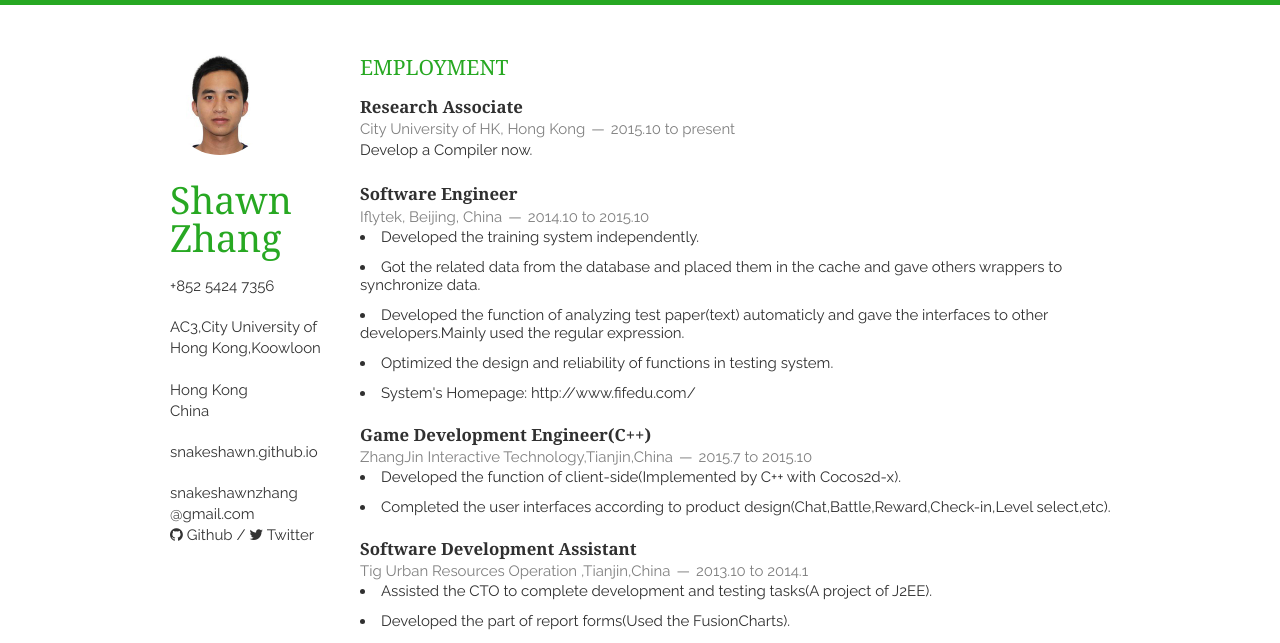
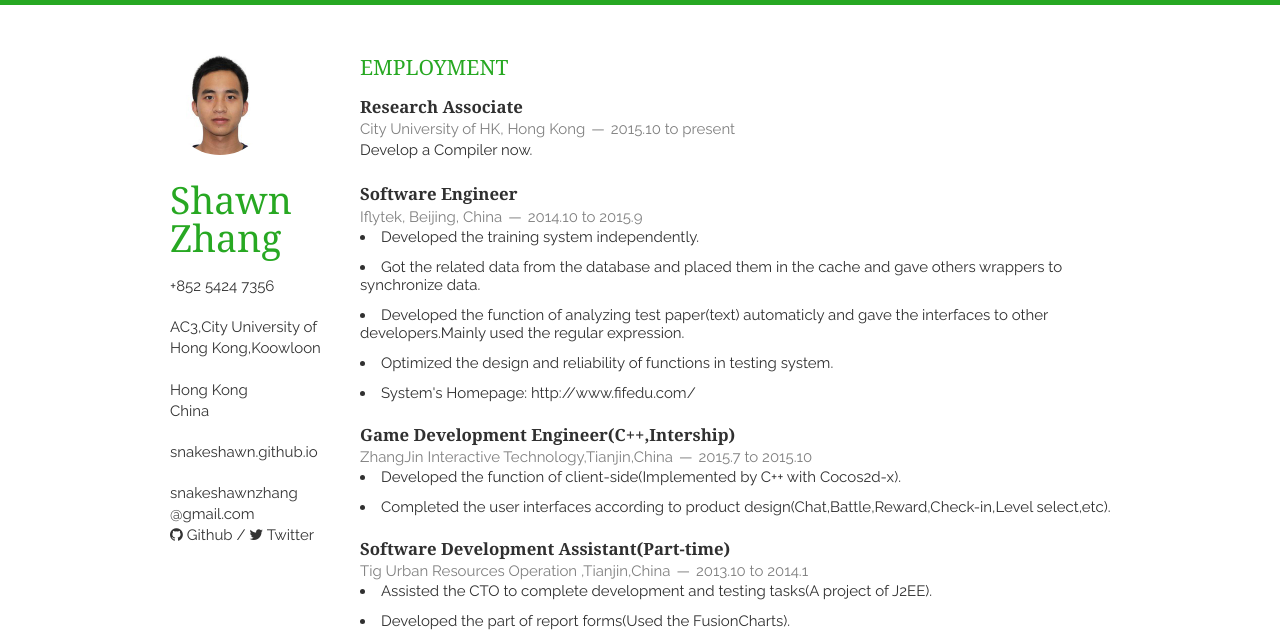
Before and after one commit to xzhcn6/vitae, a Jekyll site: the page built from index.html, in a window 1280 px wide. Shown: the top 643 px of the page. Built offline with Jekyll 4.4.1, drawn with Linux system fonts in a browser that asks for light colours; nearby versions of some CDN libraries; Markdown is read by kramdown in place of the engine named in the settings; the list of posts is cut into pages by our own code.

Commit message:
[#]employment

```diff
--- a/_includes/employment.html
+++ b/_includes/employment.html
@@ -12,7 +12,7 @@
     <article>
         <header>
             <h1>Software Engineer</h1>
-            <span><address>Iflytek, Beijing, China</address><time>2014.10 to 2015.10</time></span>
+            <span><address>Iflytek, Beijing, China</address><time>2014.10 to 2015.9</time></span>
         </header>
         <p>
             <li>Developed the training system independently.
@@ -25,7 +25,7 @@
     </article>
     <article>
         <header>
-            <h1>Game Development Engineer(C++)</h1>
+            <h1>Game Development Engineer(C++,Intership)</h1>
             <span><address>ZhangJin Interactive Technology,Tianjin,China</address><time>2015.7 to 2015.10</time></span>
         </header>
         <p>
@@ -35,7 +35,7 @@
     </article>
     <article>
         <header>
-            <h1>Software Development Assistant </h1>
+            <h1>Software Development Assistant(Part-time) </h1>
             <span><address>Tig Urban Resources Operation ,Tianjin,China</address><time>2013.10 to 2014.1</time></span>
         </header>
         <p>
```
